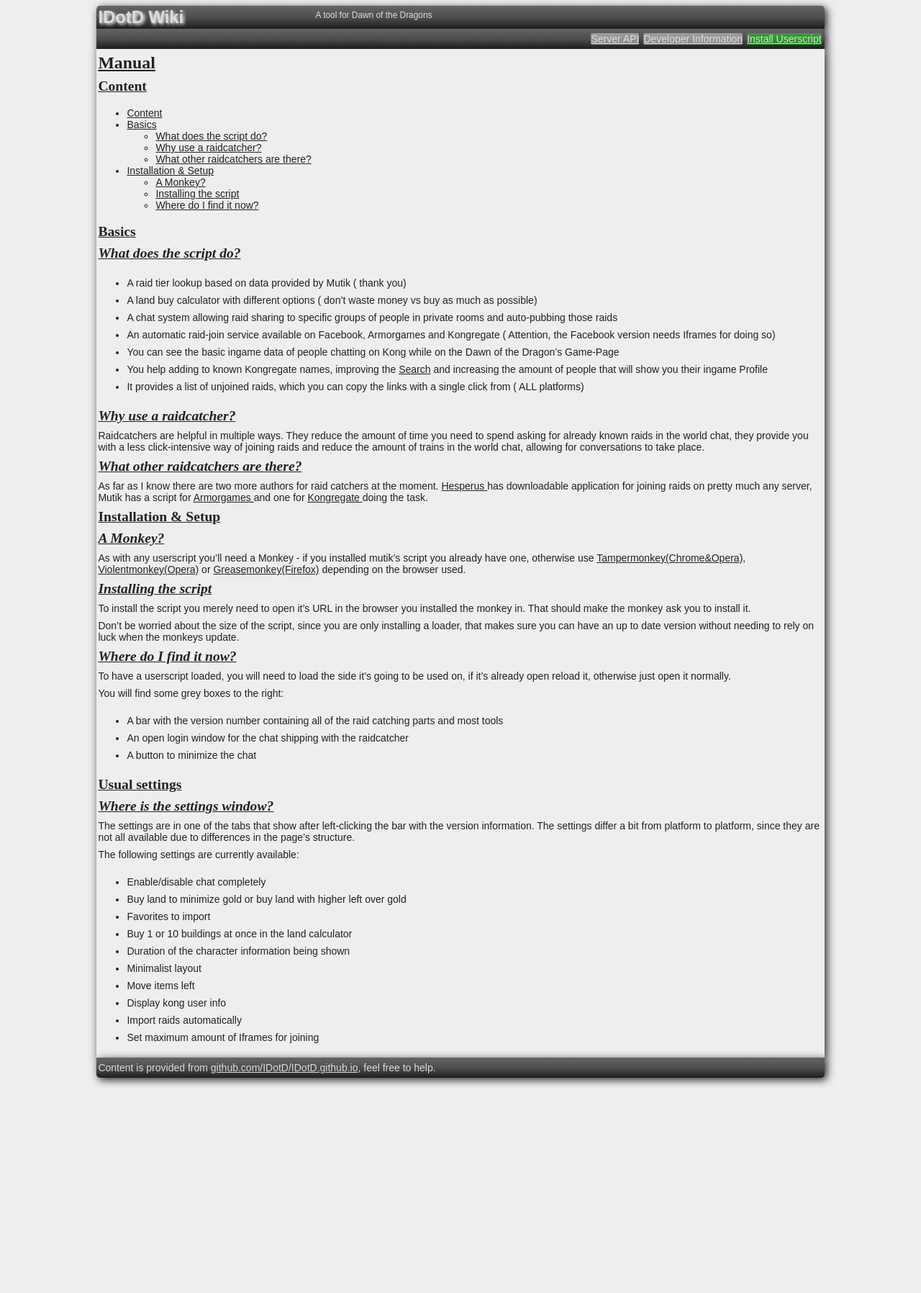
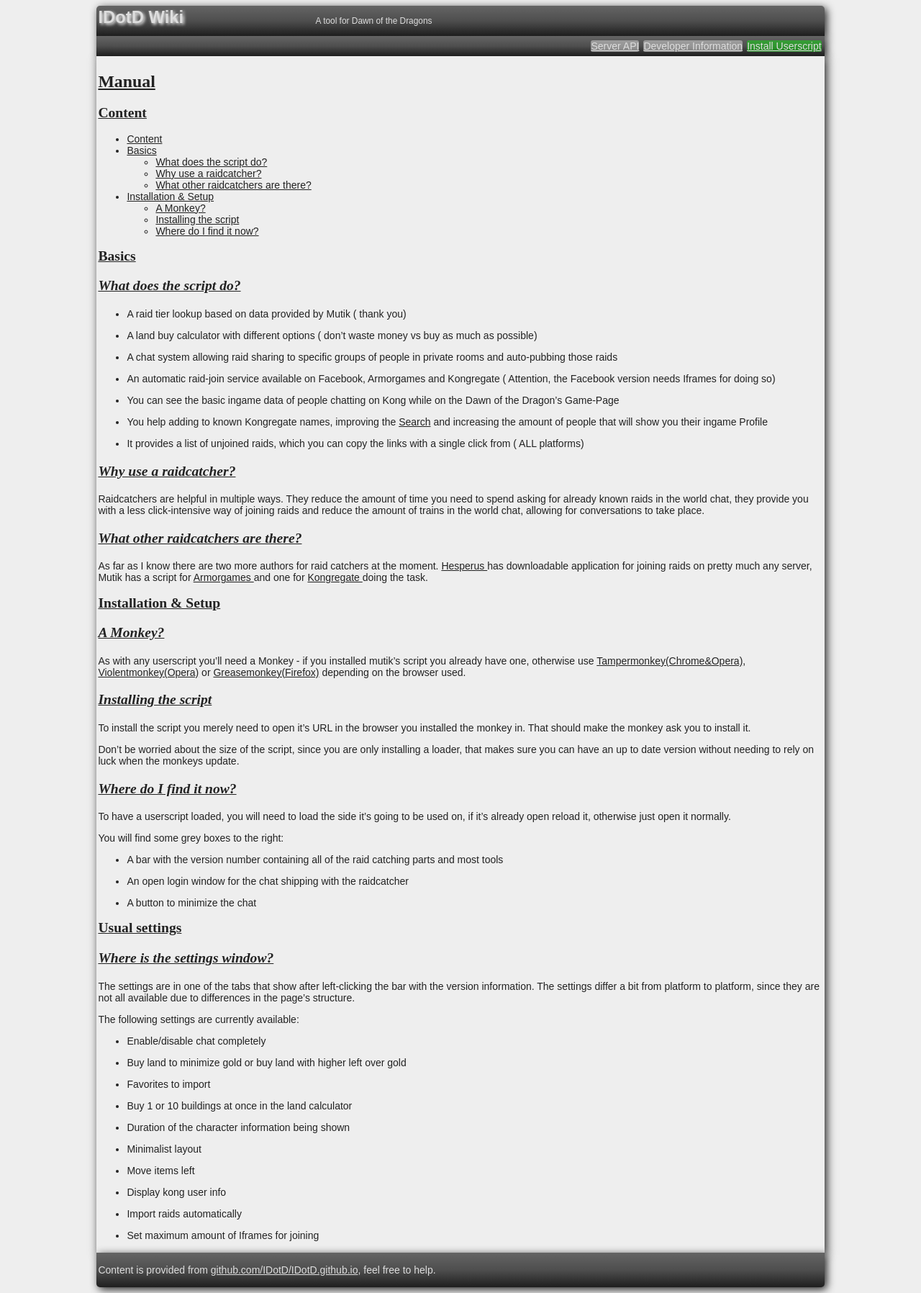
Before and after one commit to IDotD/IDotD.github.io, a Jekyll site: the page built from index.md, in a window 1280 px wide. Shown: the whole page at 72% size. Built offline with Jekyll 4.4.1, drawn with Linux system fonts in a browser that asks for light colours.

Commit message:
Update design.css

```diff
--- a/css/design.css
+++ b/css/design.css
@@ -42,7 +42,3 @@ a:hover {
 pre {
   background: rgba(255,255,255,0.25);
 }
-h1,h2,h3,h4,h5,p {
-  margin:0;
-  padding: 4px 0;
-}
```
